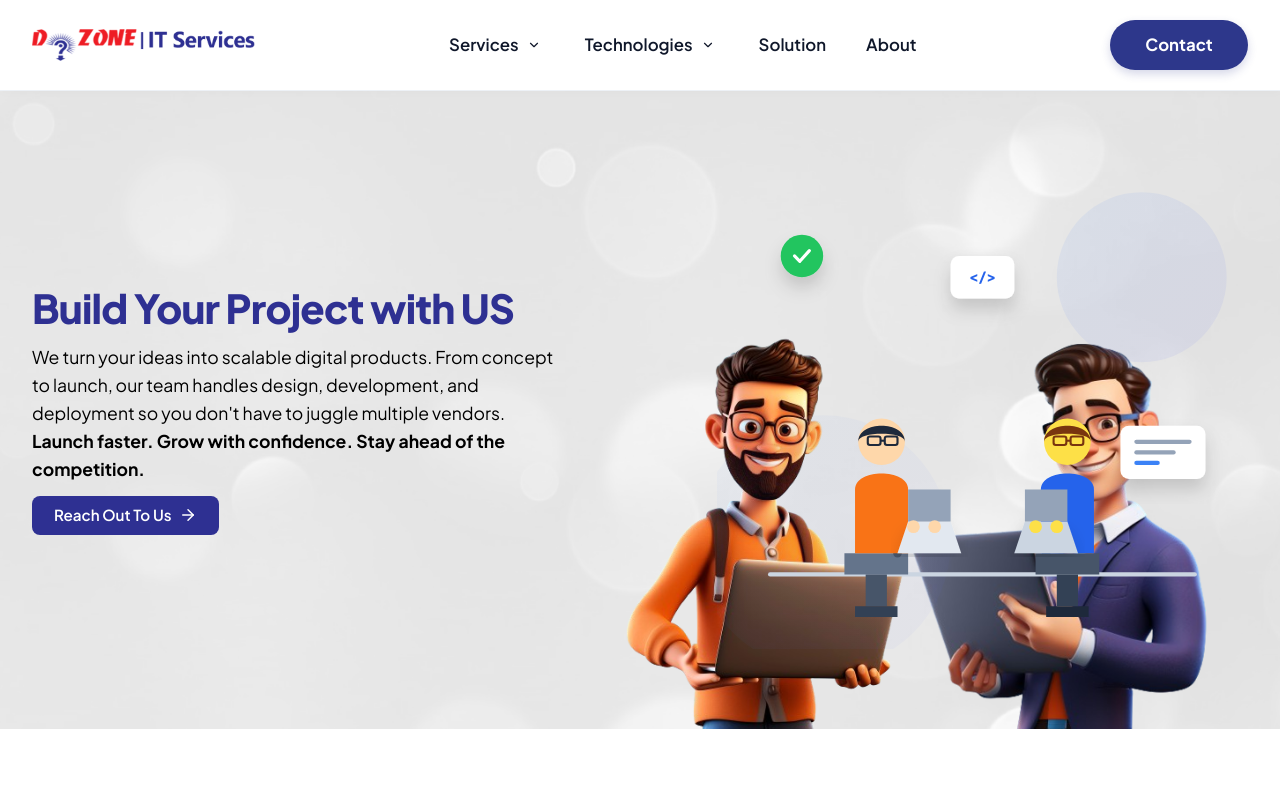
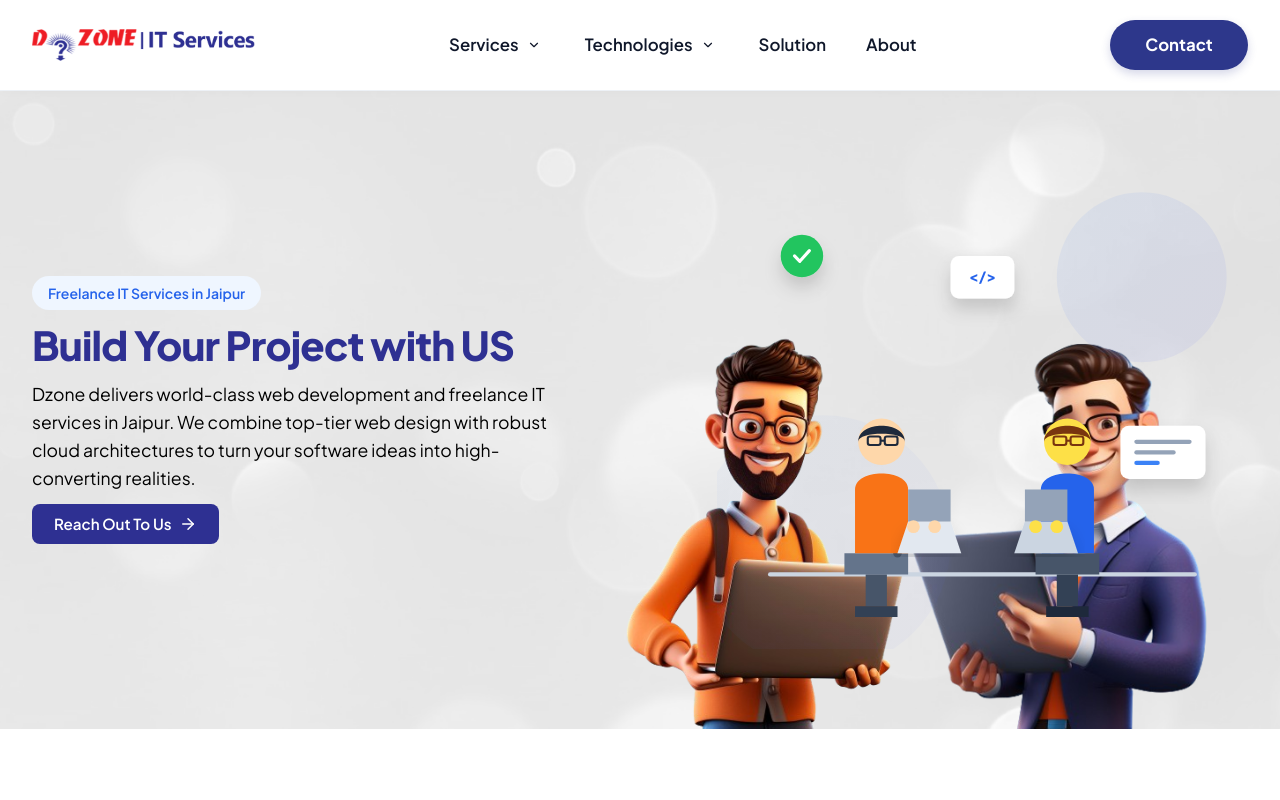
Before and after one commit to namanSaxena500/DzoneWebsite, a Next.js app: page / in a window 1280 px wide. Shown: the top 800 px of the page. Built offline with nearby package versions, Linux system fonts and the light colour scheme.

Commit message:
seo page final

```diff
--- a/src/app/about/page.js
+++ b/src/app/about/page.js
@@ -11,8 +11,8 @@ import Contact from '@/components/Contact';
 import Footer from '@/components/Footer';
 
 export const metadata = {
-  title: 'About Us | Dzone - Tech Agency & Software Development Partner',
-  description: 'Learn about Dzone, our serpentine development process, domain expertise in custom software, and technologies we specialize in.',
+  title: 'About Us | Dzone - Freelance IT Consulting & Web Development',
+  description: 'Learn about Dzone, our freelance IT services and web development presence in Jaipur. Explore our engineering process, domain expertise, and core technologies.',
 };
 
 export default function AboutPage() {
--- a/src/app/layout.js
+++ b/src/app/layout.js
@@ -2,8 +2,8 @@ import './globals.css';
 
 export const metadata = {
   metadataBase: new URL('https://dzone.ae'),
-  title: 'Dzone - Tech Agency & Software Development Partner',
-  description: 'We build the modern web, expand your digital prospects, and offer expert IT outsourcing services in healthcare, finance, education, and more.',
+  title: 'Dzone - Freelance IT Services & Web Development Partner',
+  description: 'Dzone delivers top-tier freelance IT services and custom web development in Jaipur. We build responsive web apps, mobile solutions, and cloud architectures.',
   icons: {
     icon: '/favicon.ico',
   },
--- a/src/app/page.js
+++ b/src/app/page.js
@@ -12,8 +12,8 @@ import Testimonials from '@/components/Testimonials';
 import Footer from '@/components/Footer';
 
 export const metadata = {
-  title: 'Dzone | Top-Tier Custom Software & Web Development Agency',
-  description: 'Dzone delivers high-performance custom software solutions, modern web application development, mobile apps, and scalable cloud architectures. Partner with expert developers.',
+  title: 'Freelance IT Services & Web Development in Jaipur | Dzone',
+  description: 'Looking for freelance IT services or expert web development in Jaipur? Dzone provides top-tier custom software development, mobile apps, and scalable cloud architectures. Partner with expert developers today.',
 };
 
 export default function Home() {
--- a/src/components/Hero.js
+++ b/src/components/Hero.js
@@ -94,11 +94,10 @@ export default function Hero() {
     <section className="hero">
       <div className="container hero-grid">
         <div className="hero-content">
-
+          <span className="hero-badge">Freelance IT Services in Jaipur</span>
           <h1 className="hero-title">Build Your Project with <span>US</span></h1>
           <p className="hero-desc">
-           We turn your ideas into scalable digital products. From concept to launch, our team handles design, development, and deployment so you don't have to juggle multiple vendors. <br/>
-          <b> Launch faster. Grow with confidence. Stay ahead of the competition.</b>
+            Dzone delivers world-class web development and freelance IT services in Jaipur. We combine top-tier web design with robust cloud architectures to turn your software ideas into high-converting realities.
           </p>
           <div className="hero-buttons">
             <a href="#contact" className="btn btn-primary">
```
